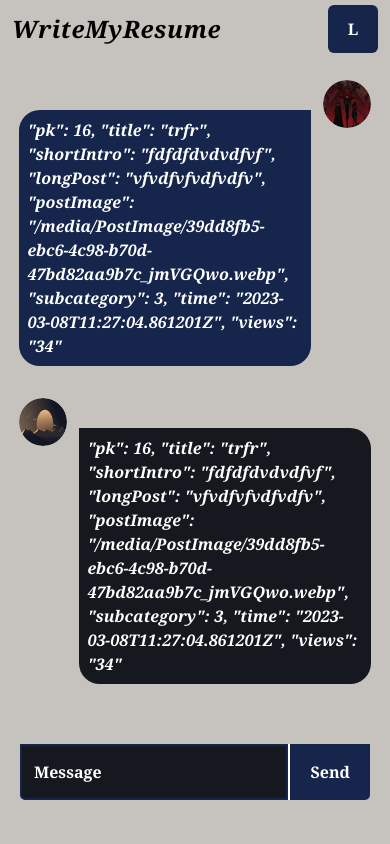
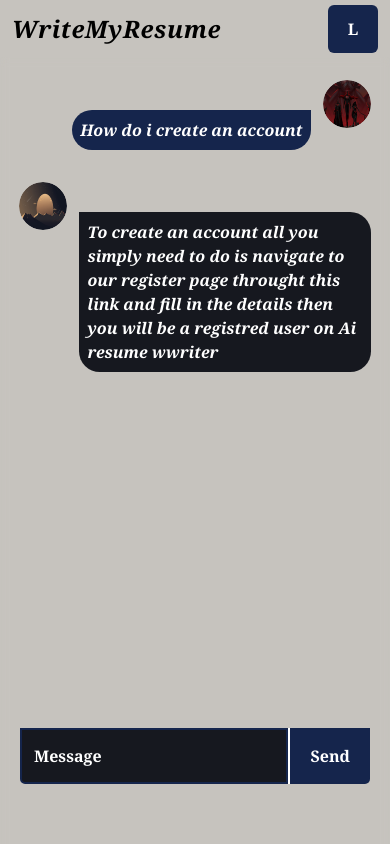
Before and after one commit to brilliantmakanju/AiResume, a Next.js app: page /customer in a window 390 px wide. Shown: the top 844 px of the page. Built offline with nearby package versions, Linux system fonts and the light colour scheme.

Commit message:
Made responsive on large screen

```diff
--- a/app/customer/page.jsx
+++ b/app/customer/page.jsx
@@ -10,8 +10,8 @@
 
 export default function Customer(){
     return(
-        <main className=" h-[110%] lg:h-screen  flex relative backdrop-blur-sm pt-[1%] pb-[10%]  mx-auto px-2 md:pt-[-20%] lg:pt-[0%] lg:px-[13em]  bg-no-repeat bg-cover 2xl:py-[15%] w-screen "  >
-            <div className="relative font-bold   rounded-t-md px-[2%] overflow-y-scroll py-[5%] pb-[15%] h-[84.2vh] mb-[6.7vh] flex flex-col gap-8 MsgContain border-0 lg:rounded-b-[5em] lg:px-[7%] " >
+        <main className="h-[100%] flex relative backdrop-blur-sm pt-[1%] pb-[10%] 2xl:container mx-auto px-2 md:pt-[-20%] lg:pt-[0%] lg:px-[13em]  bg-no-repeat bg-cover  w-screen "  >
+            <div className="relative font-bold   rounded-t-md px-[2%] overflow-y-scroll py-[5%] pb-[15%] h-[84.2vh] mb-[6.7vh] flex flex-col gap-8 MsgContain border-0 lg:rounded-b-[5em]  " >
                 <div className=" text-white px-1 gap-3 flex flex-row-reverse float-right " >
                     <div className="relative flex-none h-[3em] w-[3em] rounded-full overflow-hidden " >
                         <Image
@@ -22,14 +22,7 @@
                         />
                     </div>
                     <div className="userMsg bg-[#15254c] border-3 border-[#16181f] shrink mt-[30px] md:w-[60%] rounded-[1.3em] p-2  "  >
-                        "pk": 16,
-                        "title": "trfr",
-                        "shortIntro": "fdfdfdvdvdfvf",
-                        "longPost": "vfvdfvfvdfvdfv",
-                        "postImage": "/media/PostImage/39dd8fb5-ebc6-4c98-b70d-47bd82aa9b7c_jmVGQwo.webp",
-                        "subcategory": 3,
-                        "time": "2023-03-08T11:27:04.861201Z",
-                        "views": "34"
+                        How do i create an account
                     </div>
                 </div>
                 <div className=" text-white px-1 gap-3 flex  w-[100%]" >
@@ -42,19 +35,12 @@
                         />
                     </div>
                     <div className="botMsg bg-[#16181f] border-3 border-[#15254c] shrink mt-[30px] md:w-[60%] rounded-[1.3em] p-2  "  >
-                        "pk": 16,
-                        "title": "trfr",
-                        "shortIntro": "fdfdfdvdvdfvf",
-                        "longPost": "vfvdfvfvdfvdfv",
-                        "postImage": "/media/PostImage/39dd8fb5-ebc6-4c98-b70d-47bd82aa9b7c_jmVGQwo.webp",
-                        "subcategory": 3,
-                        "time": "2023-03-08T11:27:04.861201Z",
-                        "views": "34"
+                        To create an account all you simply need to do is navigate to our register page throught this link and fill in the details then you will be a registred user on Ai resume wwriter
                     </div>
                 </div>
             </div>
-            <div className="flex items-center fixed bottom-[4em] pb-[1%]  z-[19] left-0 px-[20px] w-full lg:bottom-[4em] lg:px-[20em] 2xl:px-[30em] 2xl:bottom-[30em]  " >
-                <input type="text" placeholder="Message" className="h-[3.5em]  customerMsg px-5 pl-3 w-[120%] outline-none border-2 border-[#15254c] placeholder:text-white placeholder:font-bold text-white font-bold bg-[#16181f]  w-[95%] " />
+            <div className="flex items-center fixed bottom-[5em] pb-[1%]  z-[19] left-0 px-[20px] w-full lg:bottom-[10em] lg:px-[20em] 2xl:px-[30em] 2xl:bottom-[10em]  " >
+                <input type="text" placeholder="Message" className="h-[3.5em]  customerMsg px-5 pl-3  outline-none border-2 border-[#15254c] placeholder:text-white placeholder:font-bold text-white font-bold bg-[#16181f]  w-[95%] " />
                 <button className="p-5 py-4 font-bold border-0 border-l-2 border-white customerBtn mx-auto text-white bg-[#15254c]  " >Send</button>
             </div>
         </main>
--- a/app/layout.tsx
+++ b/app/layout.tsx
@@ -5,7 +5,7 @@
     return (
         <html lang="en">
             <head />
-            <body >
+            <body className="2xl:container 2xl:mx-auto" >
                 <Nav />
                 {children}
                 <Footer/>
```
